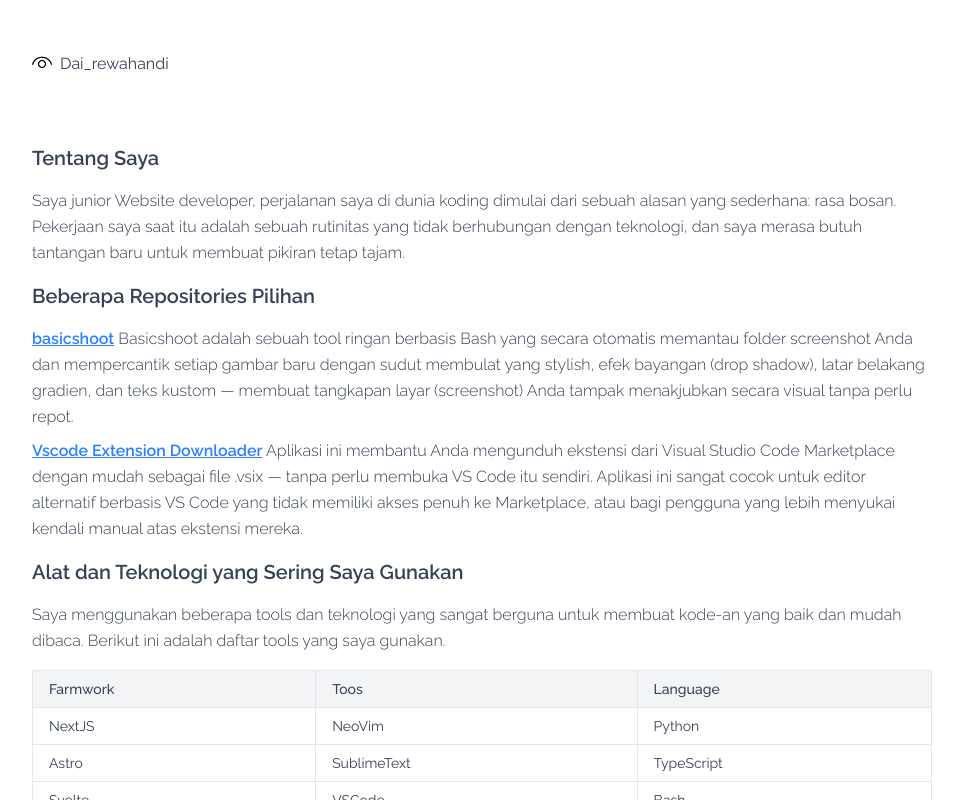
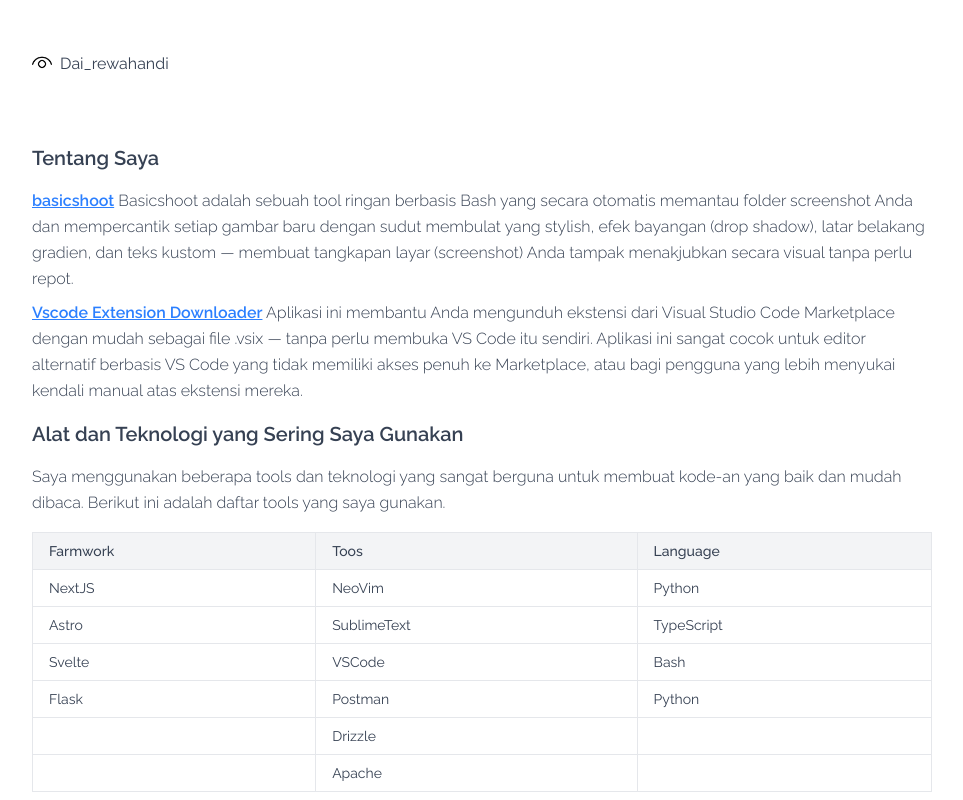
Before and after one commit to dai-rewahandi/readme-mdx, a SvelteKit app: page / in a window 1280 px wide. Shown: the top 800 px of the page, without its empty margins (158-1121 px from the left). Built offline with nearby package versions, Linux system fonts and the light colour scheme; some icons are missing.

Commit message:
perf: lazy-load GSAP plugins to reduce initial bundle size and remove redundant content

```diff
--- a/src/routes/+page.svelte
+++ b/src/routes/+page.svelte
@@ -1,11 +1,12 @@
 <script lang="ts">
-	import gsap from 'gsap';
-	import SplitText from 'gsap/SplitText';
 	import { onMount } from 'svelte';
 
-	gsap.registerPlugin(SplitText);
+	onMount(async () => {
 
-	onMount(() => {
+		const { gsap } = await import('gsap');
+		const { SplitText } = await import('gsap/SplitText');
+		gsap.registerPlugin(SplitText);
+
 		gsap.from('.detail > *', {
 			opacity: 0,
 			y: 100,
@@ -17,12 +18,6 @@
 
 <div class="detail">
 	<h2>Tentang Saya</h2>
-	<p>
-		Saya junior Website developer, perjalanan saya di dunia koding dimulai dari sebuah alasan yang
-		sederhana: rasa bosan. Pekerjaan saya saat itu adalah sebuah rutinitas yang tidak berhubungan
-		dengan teknologi, dan saya merasa butuh tantangan baru untuk membuat pikiran tetap tajam.
-	</p>
-	<h2>Beberapa Repositories Pilihan</h2>
 	<p>
 		<a href="https://github.com/dai-rewahandi/basicshoot">basicshoot</a>
 		Basicshoot adalah sebuah tool ringan berbasis Bash yang secara otomatis memantau folder screenshot
--- a/src/routes/sections/header/+page.svelte
+++ b/src/routes/sections/header/+page.svelte
@@ -1,13 +1,16 @@
 <script lang="ts">
 	import Icon from '@iconify/svelte';
-	import gsap from 'gsap';
-	import ScrambleTextPlugin from 'gsap/ScrambleTextPlugin';
 	import { onMount } from 'svelte';
 	import eye from '../../../lib/assets/icons8-eye.gif';
 
-	gsap.registerPlugin(ScrambleTextPlugin);
+	onMount(async () => {
 
-	onMount(() => {
+		const { gsap } = await import('gsap');
+		const { ScrambleTextPlugin } = await import('gsap/ScrambleTextPlugin');
+		gsap.registerPlugin(ScrambleTextPlugin);
+
+
+
 		const tl = gsap.timeline({
 			id: 'title-animation',
 			defaults: {
```
